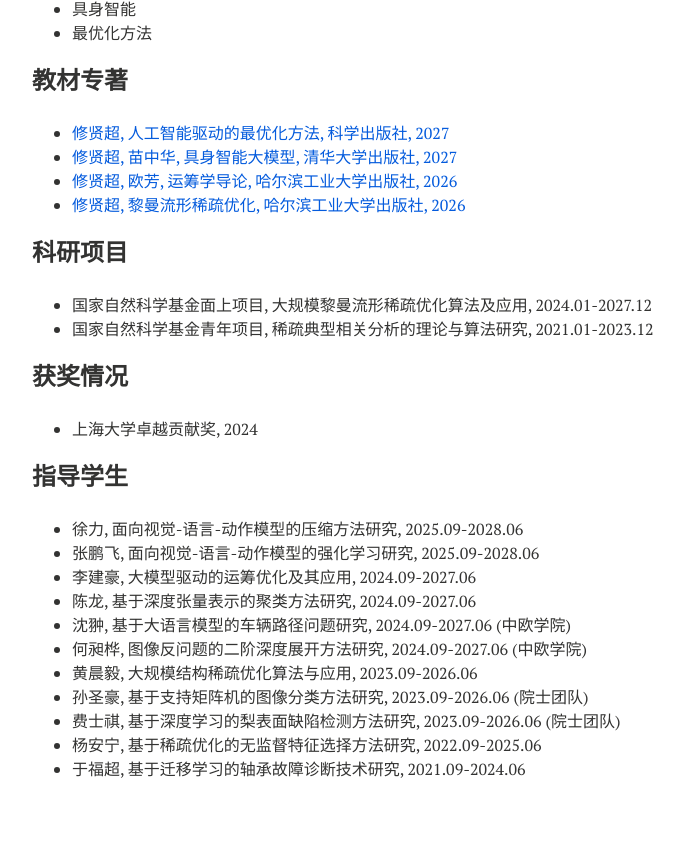
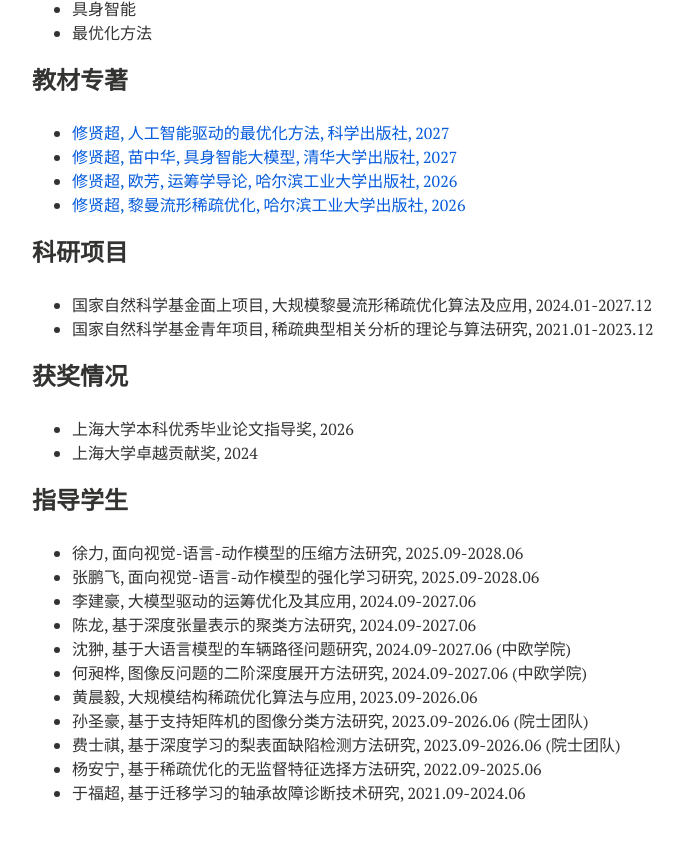
Before and after one commit to xianchaoxiu/xianchaoxiu.github.io, a Jekyll site: the page built from chinese/index.md, in a window 1280 px wide and 900 px high, scrolled down 698 px. Shown: the top 841 px of the window, without its empty margins (288-972 px from the left). Built offline with Jekyll 4.4.1, drawn with Linux system fonts in a browser that asks for light colours; nearby versions of some CDN libraries.

Commit message:
Update index.md

```diff
--- a/chinese/index.md
+++ b/chinese/index.md
@@ -46,6 +46,7 @@ share: false
 
 
 ### 获奖情况
+* 上海大学本科优秀毕业论文指导奖, 2026  <br>
 * 上海大学卓越贡献奖, 2024  <br>
 
 
```
